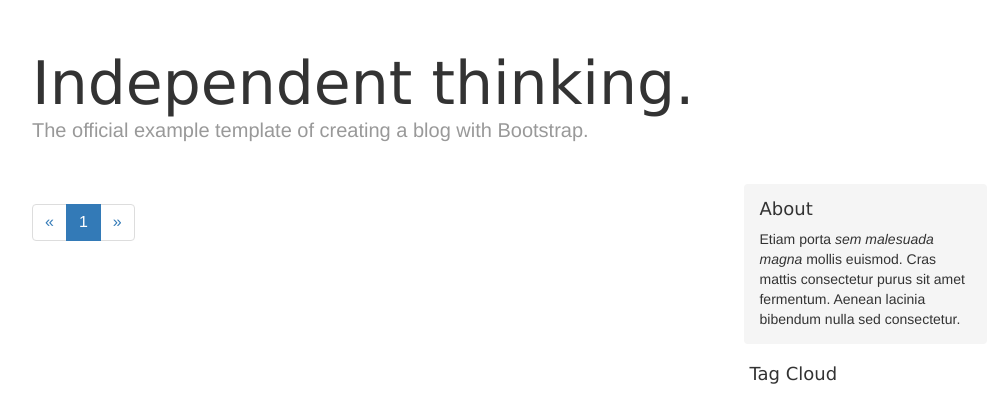
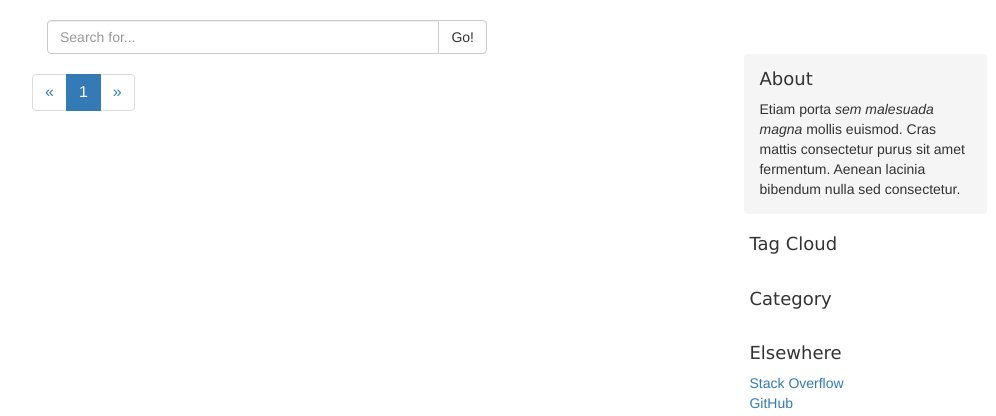
Before and after one commit to knowater521/io, a Django app: page / in a window 1280 px wide. Shown: the part 40-456 px from the top of the page, without its empty margins (138-1134 px from the left). Run offline with Django 3.2, Linux system fonts and the light colour scheme; data that the repository does not hold is empty; some libraries are stand-ins or nearby versions.

Commit message:
add search box.
Signed-off-by: xus <xushvai@gmail.com>

```diff
--- a/templates/base.html
+++ b/templates/base.html
@@ -43,10 +43,12 @@
   <div class="blog-masthead">
     <div class="container">
       <nav class="blog-nav">
+
         <a class="blog-nav-item {% if nbar == 'index' %}active{% endif %}" href="{% url "index" %}"><span class="glyphicon glyphicon-home"></span></a>
         <a class="blog-nav-item {% if nbar == 'archives' %}active{% endif %}" href="{% url "archives" %}">Archives</a>
         <a class="blog-nav-item {% if nbar == 'works' %}active{% endif %}" href="{% url "works" %}">Works</a>
         <a class="blog-nav-item {% if nbar == 'about' %}active{% endif %}" href="{% url "about" %}">About</a>
+
       </nav>
     </div>
   </div>
@@ -54,9 +56,40 @@
   <div class="container">
 
     <div class="blog-header">
-        <h1 class="blog-title">Independent thinking.</h1>
-        <p class="lead blog-description">The official example template of creating a blog with Bootstrap.</p>
-      </div>
+
+
+<!-- <ol class="breadcrumb">
+  <li><a href="#">Home</a></li>
+  <li><a href="#">Library</a></li>
+  <li class="active">Data</li>
+</ol> -->
+
+
+
+
+
+      <div class="col-lg-6">
+        <div class="input-group">
+          <input type="text" class="form-control" placeholder="Search for...">
+          <span class="input-group-btn">
+            <button class="btn btn-default" type="button">Go!</button>
+          </span>
+        </div><!-- /input-group -->
+      </div><!-- /.col-lg-6 -->
+
+
+
+
+
+
+
+
+
+
+        <!-- <h1 class="blog-title">Independent thinking.</h1>
+        <p class="lead blog-description">The official example template of creating a blog with Bootstrap.</p> -->
+
+      </div><!-- /blog-header -->
 
 
       <div class="row">
```
Lines whose indentation alone changed are shown as unchanged.
